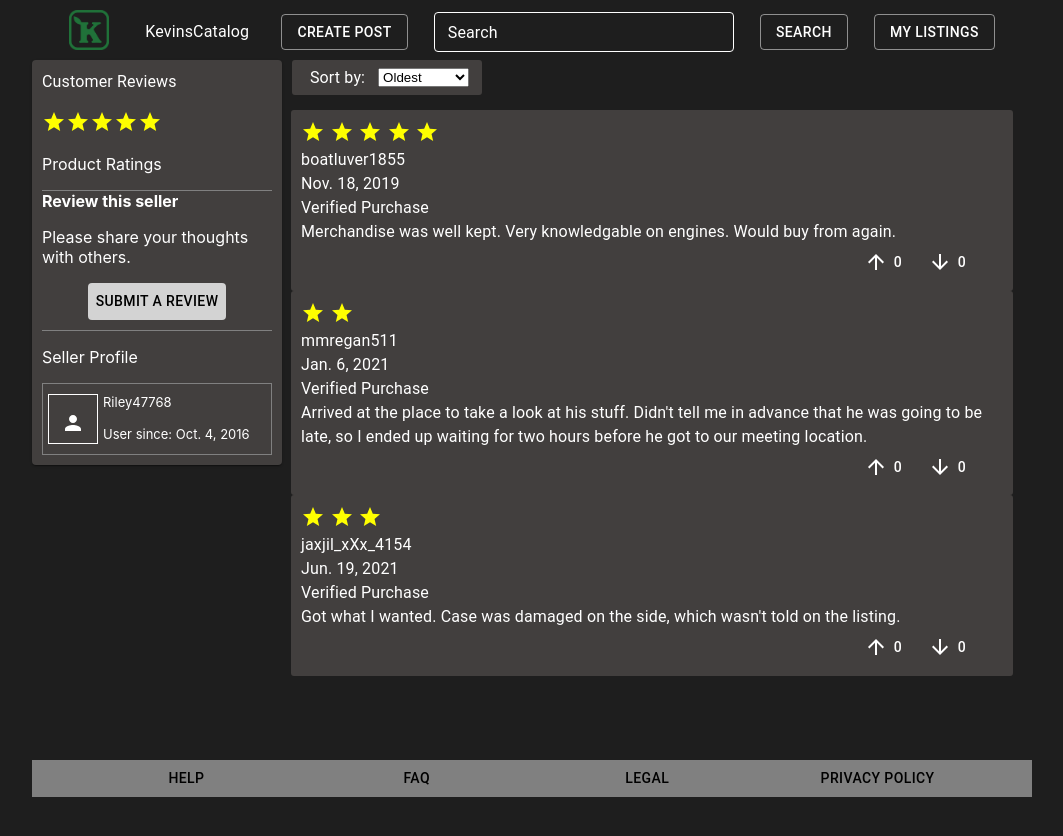
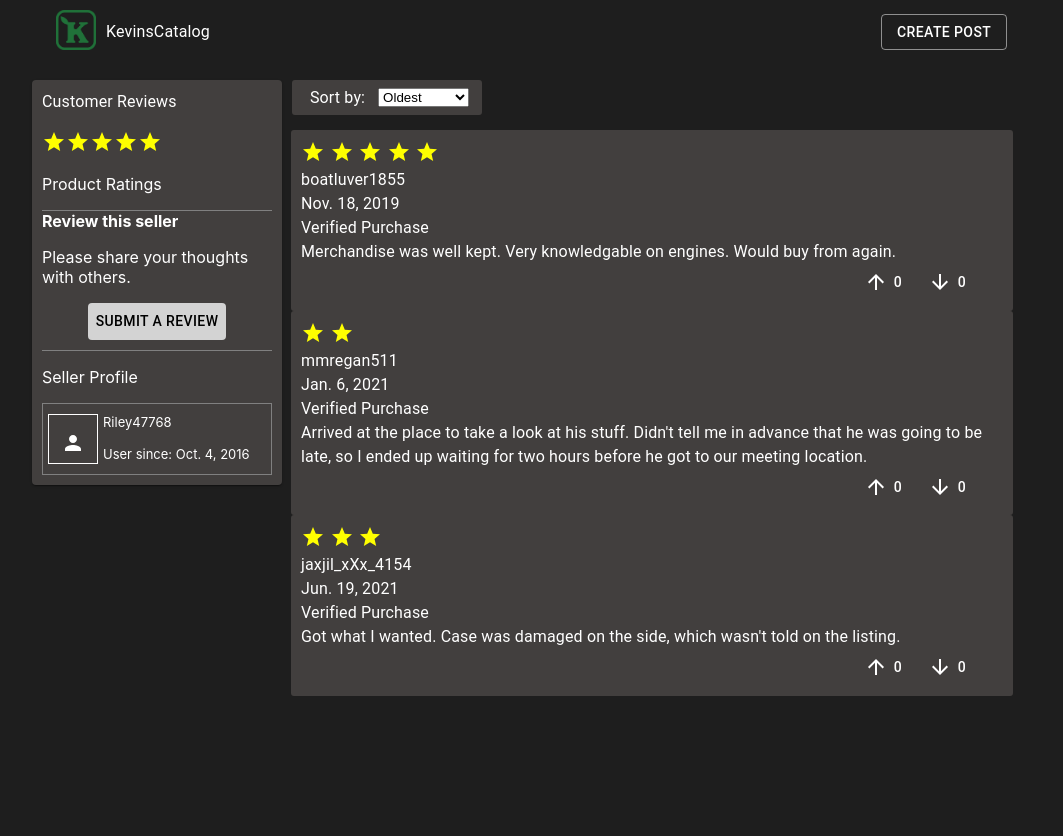
Before and after one commit to IkaikaL/CSC-4243-Project, a React (Create React App) app in the folder frontend/: page /reviews in a window 1280 px wide. Shown: the top 836 px of the page, without its empty margins (108-1171 px from the left). Built offline with nearby package versions, Linux system fonts and the light colour scheme.

Commit message:
lots of formatting

```diff
--- a/frontend/src/components/Footer.tsx
+++ b/frontend/src/components/Footer.tsx
@@ -3,31 +3,31 @@ import { Container, Grid, Typography, Button } from "@mui/material";
 
 const Footer = () => {
 	return (
-		<Container sx={{ width: "1000px", backgroundColor: "gray" }}>
+		<Container sx={{ width: "1000px", backgroundColor: "#2B2B2B" }}>
 			<Grid
 				container
 				direction='row'
 				justifyContent='space-evenly'
 				alignItems='center'
 			>
-				<Grid item>
+				<Grid item sx={{ color: "white" }}>
 					<a href='https://www.craigslist.org/about/help/'>
-						<Button sx={{ width: "200px", color: "black" }}>Help</Button>
+						<Button sx={{ width: "200px", color: "white" }}>Help</Button>
 					</a>
 				</Grid>
 				<Grid item>
 					<a href='https://www.craigslist.org/about/help/faq'>
-						<Button sx={{ width: "200px", color: "black" }}>FAQ</Button>
+						<Button sx={{ width: "200px", color: "white" }}>FAQ</Button>
 					</a>
 				</Grid>
 				<Grid item>
 					<a href='https://www.craigslist.org/about/terms.of.use/en'>
-						<Button sx={{ width: "200px", color: "black" }}>Legal</Button>
+						<Button sx={{ width: "200px", color: "white" }}>Legal</Button>
 					</a>
 				</Grid>
 				<Grid item>
 					<a href='https://www.craigslist.org/about/privacy.policy'>
-						<Button sx={{ width: "200px", color: "black" }}>
+						<Button sx={{ width: "200px", color: "white" }}>
 							Privacy Policy
 						</Button>
 					</a>
--- a/frontend/src/components/GlobalHeader.tsx
+++ b/frontend/src/components/GlobalHeader.tsx
@@ -10,7 +10,12 @@ import {
 } from "@mui/material";
 import logo from "./Files/KC- K.png";
 
-const GlobalHeader = () => {
+type Props = {
+	isListingList: boolean;
+};
+
+const GlobalHeader = (props: Props) => {
+	const { isListingList } = props;
 	const navigate = useNavigate();
 	return (
 		<Container
@@ -24,7 +29,7 @@ const GlobalHeader = () => {
 			<Grid
 				container
 				direction='row'
-				justifyContent='space-around'
+				justifyContent={isListingList ? "space-around" : "flex-start"}
 				alignItems='center'
 				sx={{ height: "100%" }}
 			>
@@ -42,11 +47,13 @@ const GlobalHeader = () => {
 				<Grid item sx={{ width: "110px" }}>
 					<Typography sx={{ color: "white" }}> KevinsCatalog</Typography>
 				</Grid>
-				<Grid item>
+				<Grid item sx={{ paddingLeft: isListingList ? "none" : "665px" }}>
 					<a href='https://post.craigslist.org/k/MhndxVRz7RGL4TPzqQVWcA/rqgID?s=type'>
 						<Button variant='outlined'>Create Post</Button>
 					</a>
 				</Grid>
+				{isListingList ? (
+					<>
 						<Grid
 							item
 							sx={{
@@ -79,16 +86,8 @@ const GlobalHeader = () => {
 								Search
 							</Button>
 						</Grid>
-				<Grid item>
-					<Button
-						variant='outlined'
-						sx={{
-							color: "white",
-						}}
-					>
-						My Listings
-					</Button>
-				</Grid>
+					</>
+				) : null}
 			</Grid>
 		</Container>
 	);
--- a/frontend/src/components/ListingDescription.tsx
+++ b/frontend/src/components/ListingDescription.tsx
@@ -3,67 +3,64 @@ import { Box, Container, Divider, Grid, Typography } from "@mui/material";
 type Seller = {
 	username: string;
 	profileImagePath: string;
-}
+};
 
 type ListingDescription = {
 	description: string;
 	publishDate: string;
-}
+};
 
 type Props = {
 	seller: Seller;
 	listingDesc: ListingDescription;
-}
+};
 
 const ListingDescription = (props: Props) => {
 	const { seller, listingDesc } = props;
 
 	return (
 		<Container sx={{ width: "1000px" }}>
-            <Typography variant="h6" component="h2" color="white">
+			<Typography variant='h6' component='h2' color='white'>
 				Description
 			</Typography>
 
 			<Container
-                sx={{ width: "100%", minHeight: "200px", background: "grey" }}
+				sx={{ width: "100%", minHeight: "200px", background: "#2B2B2B" }}
 			>
-                <Grid container
-                    direction="row"
-                    justifyContent="space-between"
-                    alignItems="top"
+				<Grid
+					container
+					direction='row'
+					justifyContent='space-between'
+					alignItems='top'
 				>
 					<Grid item sx={{ width: "70px", height: "78px", paddingTop: "8px" }}>
-                        <img src={seller.profileImagePath}
+						<img
+							src={seller.profileImagePath}
 							style={{
 								height: "100%",
 								width: "100%",
-                                borderRadius: "50%"
+								borderRadius: "50%",
 							}}
 						/>
 					</Grid>
 					<Grid item sx={{ width: "90%" }}>
-                        <Grid container
-                            direction="column"
-                            sx={{ padding: "4px" }}
-                        >
+						<Grid container direction='column' sx={{ padding: "4px" }}>
 							<Grid item sx={{ padding: "4px" }} container>
 								<Grid item>
-                                    <Typography align="left" color="white">
+									<Typography align='left' color='white'>
 										Uploaded By: {seller.username}
 									</Typography>
 								</Grid>
 								<Grid item sx={{ marginLeft: "auto" }}>
-                                    <Typography align="right" color="white">
+									<Typography align='right' color='white'>
 										Published On: {listingDesc.publishDate}
 									</Typography>
 								</Grid>
 							</Grid>
-                            <Divider sx={{ background: "black", borderBottomWidth: "4px" }} />
+							<Divider sx={{ background: "white", borderBottomWidth: "4px" }} />
 
 							<Grid item>
-                                <Typography color="white">
-                                    {listingDesc.description}
-                                </Typography>
+								<Typography color='white'>{listingDesc.description}</Typography>
 							</Grid>
 						</Grid>
 					</Grid>
@@ -71,6 +68,6 @@ const ListingDescription = (props: Props) => {
 			</Container>
 		</Container>
 	);
-}
+};
 
 export default ListingDescription;
--- a/frontend/src/components/ListingDetails.tsx
+++ b/frontend/src/components/ListingDetails.tsx
@@ -131,7 +131,7 @@ const ListingDetails = (props: Props) => {
 		<Container
 			sx={{
 				width: "280px",
-				background: "grey",
+				background: "#2B2B2B",
 				height: "400px",
 				padding: "4px",
 				marginTop: "30px",
@@ -149,6 +149,11 @@ const ListingDetails = (props: Props) => {
 				<Grid item>{priceSpace()}</Grid>
 				<Grid item>
 					<Button
+						sx={{
+							backgroundColor: "#423F3E",
+							"&:hover": { backgroundColor: "#362222" },
+							color: "white",
+						}}
 						variant='contained'
 						onClick={() => {
 							navigate("/reviews");
@@ -158,7 +163,16 @@ const ListingDetails = (props: Props) => {
 					</Button>
 				</Grid>
 				<Grid item>
-					<Button variant='contained'>favorite</Button>
+					<Button
+						sx={{
+							backgroundColor: "#423F3E",
+							"&:hover": { backgroundColor: "#362222" },
+							color: "white",
+						}}
+						variant='contained'
+					>
+						favorite
+					</Button>
 				</Grid>
 
 				<Grid item>
--- a/frontend/src/components/ListingTitleGallery.tsx
+++ b/frontend/src/components/ListingTitleGallery.tsx
@@ -1,13 +1,20 @@
-import { Container, Grid, ImageList, ImageListItem, Typography } from "@mui/material";
+import {
+	Container,
+	Grid,
+	ImageList,
+	ImageListItem,
+	Typography,
+} from "@mui/material";
+import Footer from "./Footer";
 import { useState } from "react";
 
-type Props ={
+type Props = {
 	listingTitle: string;
 	listingImagePaths: Array<string>;
 };
 
 const ListingTitleGallery = (props: Props) => {
-    const {listingTitle, listingImagePaths } = props;
+	const { listingTitle, listingImagePaths } = props;
 	const [index, setActiveStep] = useState(0);
 
 	const selectImage = (imgIndex: number) => {
@@ -16,30 +23,33 @@ const ListingTitleGallery = (props: Props) => {
 
 	return (
 		<Container sx={{ width: "800px" }}>
-            <Typography variant="h5" component="h1" color="white">
+			<Typography variant='h5' component='h1' color='white'>
 				{listingTitle}
 			</Typography>
 
-            <Grid container
-                direction="row"
-                justifyContent="left"
-                alignItems="center"
-                spacing="4px"
+			<Grid
+				container
+				direction='row'
+				justifyContent='left'
+				alignItems='center'
+				sx={{ padding: "1px" }}
 			>
 				{/* Main Pic */}
-                <Grid item
+				<Grid
+					item
 					sx={{
 						width: "70%",
 						height: "400px",
-                        outline: "black 2px solid",
-                        background: "grey"
+						background: "#2B2B2B",
+						margin: "1px",
 					}}
 				>
-                    <img src={listingImagePaths[index]}
+					<img
+						src={listingImagePaths[index]}
 						style={{
 							height: "100%",
 							width: "100%",
-                            objectFit: "contain"
+							objectFit: "fill",
 						}}
 						alt={listingImagePaths[index]}
 					/>
@@ -47,18 +57,16 @@ const ListingTitleGallery = (props: Props) => {
 
 				{/* Thumbnails */}
 				<Grid item>
-                    <ImageList
-                        cols={1}
-                        sx={{ width:"100px", height: "400px" }}
-                    >
+					<ImageList cols={1} sx={{ width: "100px", height: "400px" }}>
 						{listingImagePaths.map((item, itemIndex) => (
-                            <ImageListItem onClick={()=>selectImage(itemIndex)}>
-                                <img src={item}
+							<ImageListItem onClick={() => selectImage(itemIndex)}>
+								<img
+									src={item}
 									style={{
 										maxHeight: "100%",
 										maxWidth: "100%",
 										display: "block",
-                                        overflow: "hidden"
+										overflow: "hidden",
 									}}
 									alt={item}
 								/>
@@ -69,6 +77,6 @@ const ListingTitleGallery = (props: Props) => {
 			</Grid>
 		</Container>
 	);
-}
+};
 
 export default ListingTitleGallery;
--- a/frontend/src/pages/CompleteReviewPage.tsx
+++ b/frontend/src/pages/CompleteReviewPage.tsx
@@ -60,10 +60,10 @@ const CompleteReviewPage = () => {
 					sx={{ width: "100%", height: "150%" }}
 				>
 					<Grid item>
-						<GlobalHeader />
+						<GlobalHeader isListingList={false} />
 					</Grid>
 
-					<Grid item>
+					<Grid item sx={{ paddingTop: "20px" }}>
 						<Grid
 							container
 							direction='row'
@@ -91,9 +91,6 @@ const CompleteReviewPage = () => {
 							</Grid>
 						</Grid>
 					</Grid>
-					<Grid item>
-						<Footer />
-					</Grid>
 				</Grid>
 			</Container>
 		</ThemeProvider>
--- a/frontend/src/pages/HomePage.tsx
+++ b/frontend/src/pages/HomePage.tsx
@@ -265,7 +265,7 @@ const HomePage = () => {
 					backgroundColor: "#1E1E1E",
 				}}
 			>
-				<GlobalHeader />
+				<GlobalHeader isListingList={false} />
 				<Grid
 					container
 					direction='column'
--- a/frontend/src/pages/Listings.tsx
+++ b/frontend/src/pages/Listings.tsx
@@ -39,7 +39,7 @@ const Listings = () => {
 						justifyContent='center'
 						sx={{ width: "100%", height: "100%", backgroundColor: "#1E1E1E" }}
 					>
-						<GlobalHeader />
+						<GlobalHeader isListingList={true} />
 					</Grid>
 					<Grid
 						item
```
Also changed, not shown: frontend/src/pages/ListingDetailsPage.tsx (+52 -19 lines). Lines whose indentation alone changed are shown as unchanged.
